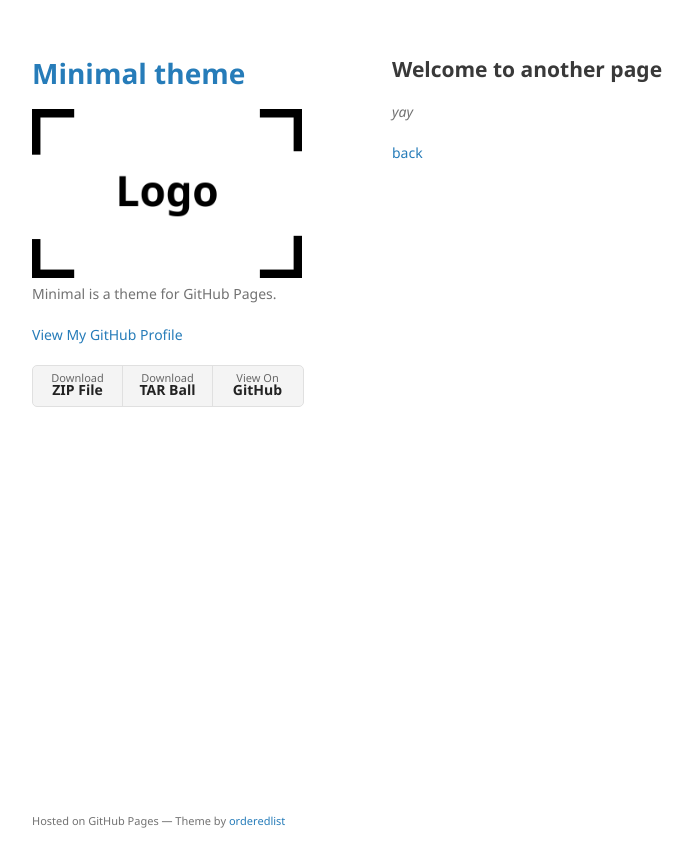
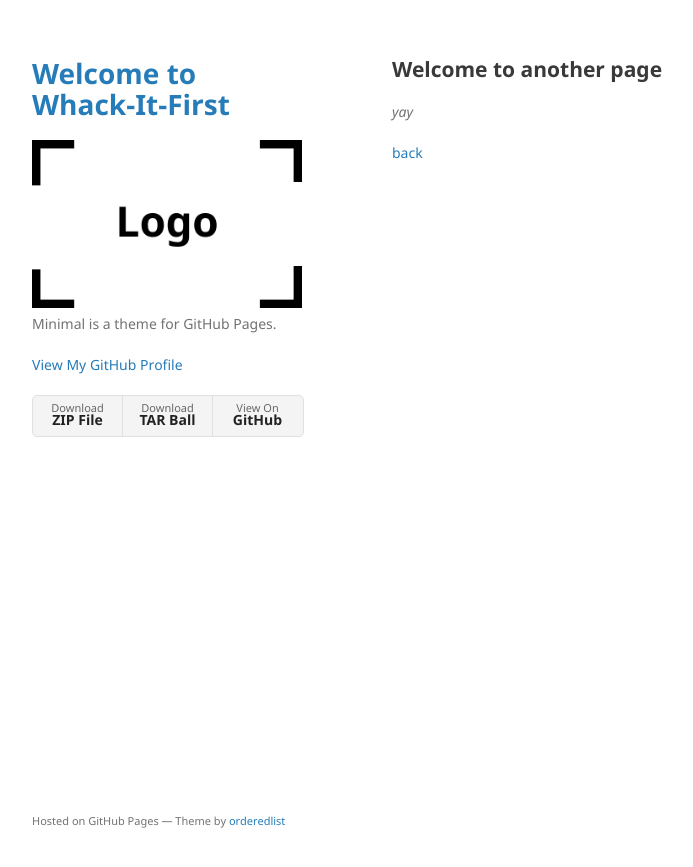
Before and after one commit to Penngineers/Penngineers.github.io, a Jekyll site: the page built from another-page.md, in a window 1280 px wide. Shown: the top 867 px of the page, without its empty margins (178-871 px from the left). Built offline with Jekyll 4.4.1, drawn with Linux system fonts in a browser that asks for light colours; our own code applies the rules of GitHub Pages for plain Markdown files.

Commit message:
Update _config.yml

```diff
--- a/_config.yml
+++ b/_config.yml
@@ -1,4 +1,4 @@
-title: Minimal theme
+title: Welcome to Whack-It-First
 logo: /assets/img/logo.png
 description: Minimal is a theme for GitHub Pages.
 show_downloads: true
```
